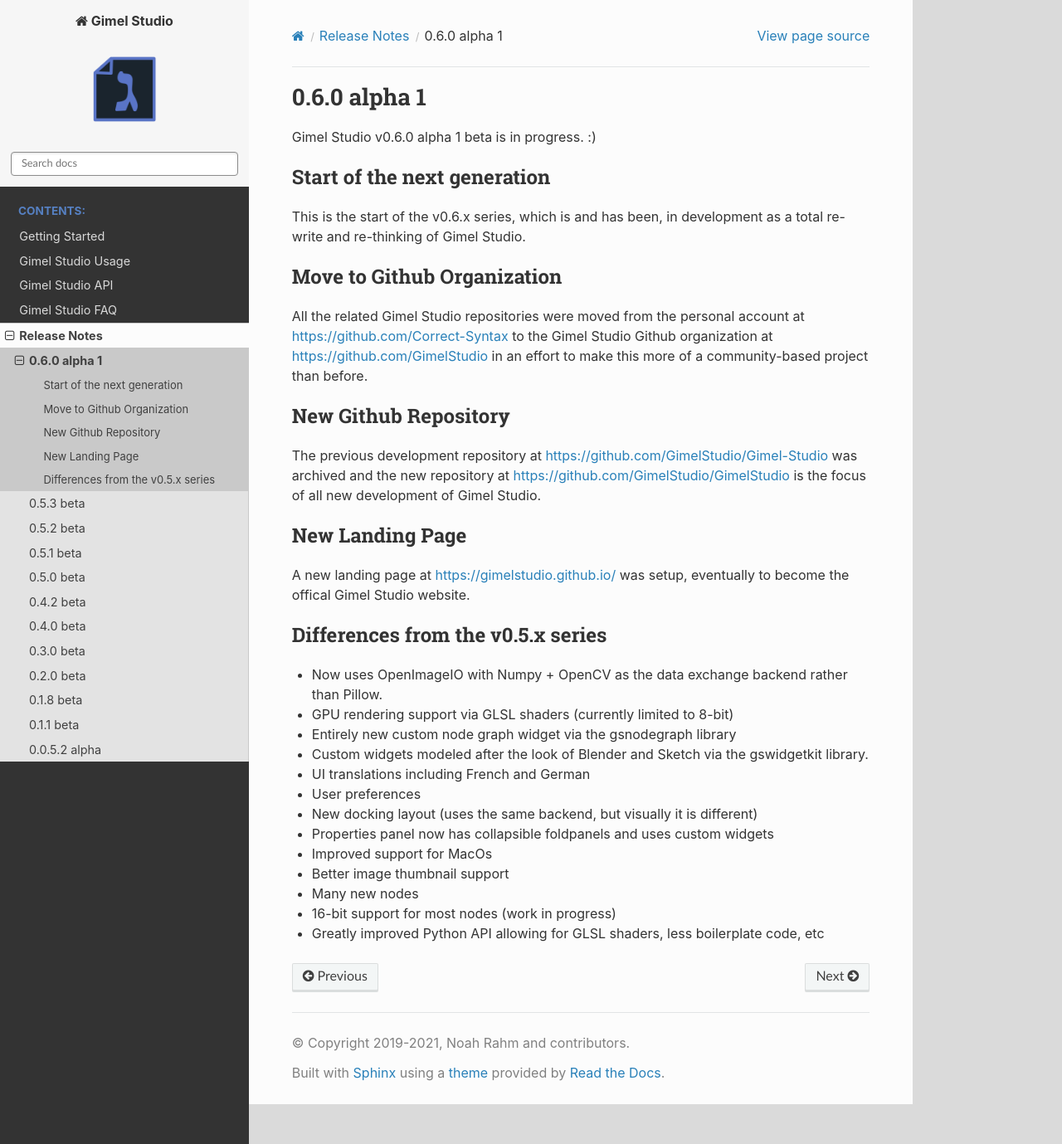
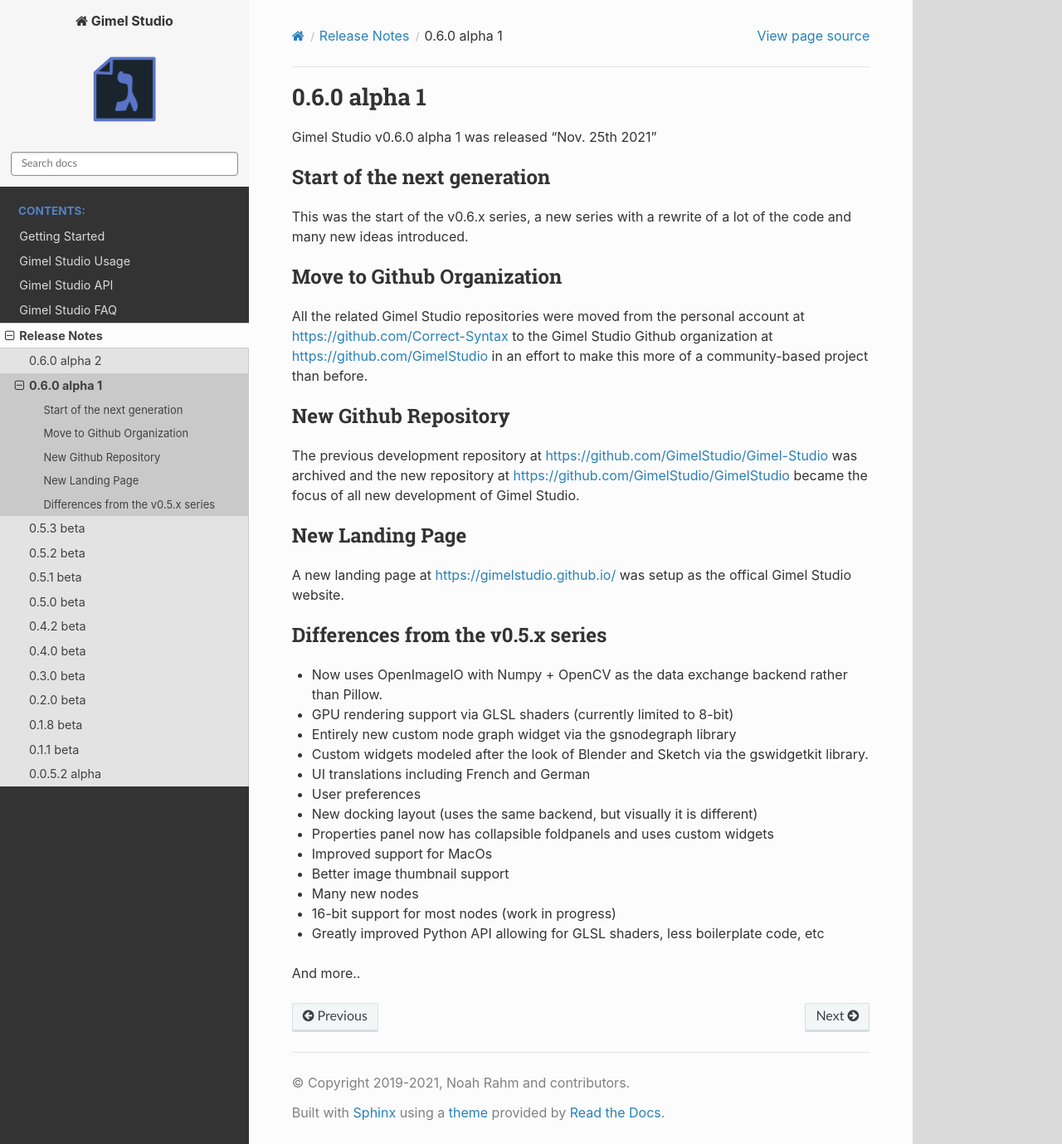
Before and after one commit to GimelStudio/manual, a Sphinx documentation site: the page built from source/release_notes/0.6.0-alpha1.rst, in a window 1280 px wide and 1379 px high. Shown: the whole window at 83% size. Built offline with Sphinx 7.4.7 and the Read the Docs theme 2.0.0, drawn with Linux system fonts in a browser that asks for light colours.

Commit message:
Update release notes

```diff
--- a/source/release_notes/0.6.0-alpha1.rst
+++ b/source/release_notes/0.6.0-alpha1.rst
@@ -1,13 +1,13 @@
 0.6.0 alpha 1
 =============
 
-Gimel Studio v0.6.0 alpha 1 beta is in progress. :)
+Gimel Studio v0.6.0 alpha 1 was released "Nov. 25th 2021"
 
 
 Start of the next generation
 ----------------------------
 
-This is the start of the v0.6.x series, which is and has been, in development as a total re-write and re-thinking of Gimel Studio.
+This was the start of the v0.6.x series, a new series with a rewrite of a lot of the code and many new ideas introduced.
 
 
 Move to Github Organization
@@ -19,13 +19,14 @@
 New Github Repository
 ---------------------
 
-The previous development repository at https://github.com/GimelStudio/Gimel-Studio was  archived and the new repository at https://github.com/GimelStudio/GimelStudio is the focus of all new development of Gimel Studio.
+The previous development repository at https://github.com/GimelStudio/Gimel-Studio was  archived and the new repository at https://github.com/GimelStudio/GimelStudio became the focus of all new development of Gimel Studio.
 
 
 New Landing Page
 ----------------
 
-A new landing page at https://gimelstudio.github.io/ was setup, eventually to become the offical Gimel Studio website.
+A new landing page at https://gimelstudio.github.io/ was setup as the offical Gimel Studio website.
+
 
 Differences from the v0.5.x series
 ----------------------------------
@@ -43,3 +44,5 @@
 * Many new nodes
 * 16-bit support for most nodes (work in progress)
 * Greatly improved Python API allowing for GLSL shaders, less boilerplate code, etc
+
+And more..
--- a/source/release_notes/index.rst
+++ b/source/release_notes/index.rst
@@ -9,6 +9,7 @@
 .. toctree::
   :maxdepth: 2
 
+  0.6.0-alpha2
   0.6.0-alpha1
   0.5.3
   0.5.2
```
Also changed, not shown: source/release_notes/0.6.0-alpha2.rst (added, +15 -0 lines).
